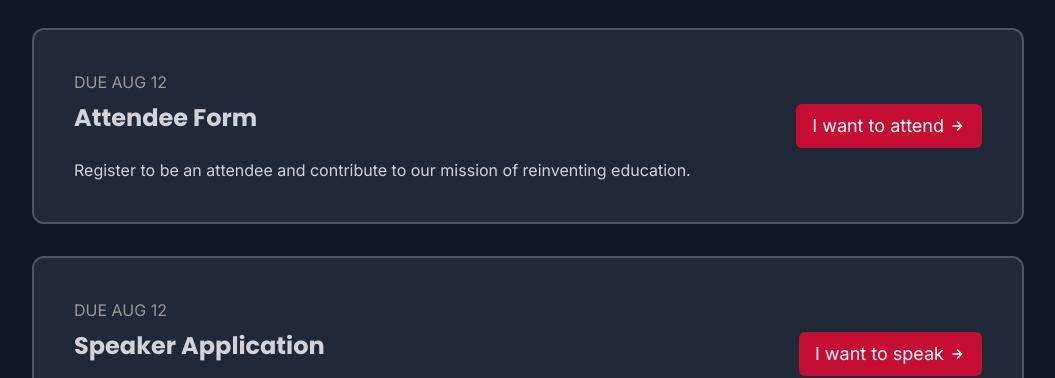
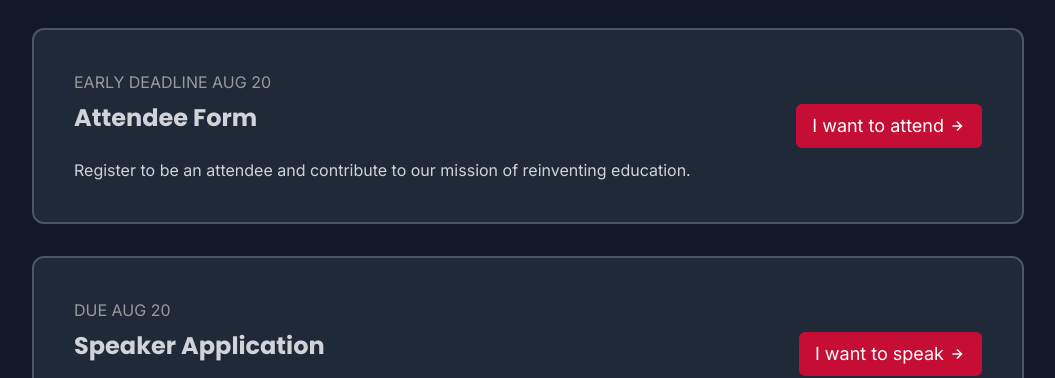
Before and after one commit to jeffrey-zang/attend.tedxcolumbialakeyouth.com, a Next.js app: page / in a window 1280 px wide. Shown: the part 128-506 px from the top of the page, without its empty margins (112-1167 px from the left). Built offline with nearby package versions, Linux system fonts and the light colour scheme.

Commit message:
deadline is aug 20

```diff
--- a/pages/index.jsx
+++ b/pages/index.jsx
@@ -10,7 +10,7 @@ export default function Home() {
       <div onClick={() => router.push('/register/attendee')} className='p-10 container cursor-pointer opacity-100 hover:opacity-75 transition-opacity'>
         <div className='flex justify-between items-center md:flex-row flex-col'>
           <div>
-            <p className='text-dimmed'>DUE AUG 12</p>
+            <p className='text-dimmed'>EARLY DEADLINE AUG 20</p>
             <h1 className='text-2xl mt-2'>Attendee Form</h1>
             <p className='mt-6'>Register to be an attendee and contribute to our mission of reinventing education.</p>
           </div>
@@ -24,7 +24,7 @@ export default function Home() {
       <div onClick={() => router.push('/register/speaker')} className='p-10 container cursor-pointer opacity-100 hover:opacity-75 transition-opacity mt-8'>
         <div className='flex justify-between items-center md:flex-row flex-col'>
           <div>
-            <p className='text-dimmed'>DUE AUG 12</p>
+            <p className='text-dimmed'>DUE AUG 20</p>
             <h1 className='text-2xl mt-2'>Speaker Application</h1>
             <p className='mt-6'>Make a direct impact on the youth thinkers and innovators of the future.</p>
           </div>
--- a/pages/register/attendee.jsx
+++ b/pages/register/attendee.jsx
@@ -107,7 +107,7 @@ export default function Attendee() {
       <div className='container p-8'>
         <h1 className='text-2xl mt-2'>Attendee Registration</h1>
         <p className='mt-2 text-dimmed'>
-          Register to be an attendee and contribute to our mission of reinventing education. This form is due on August 12, 2023, at 11:59 PM EST. Submissions after that point will not be considered. Please note that as a TED<sup>x</sup> Youth event, most attendees at TED<sup>x</sup>Columbia Lake Youth will be students and youth.
+          Register to be an attendee and contribute to our mission of reinventing education. This form is due on August 20, 2023, at 11:59 PM EST. Submissions after that point will not be considered. Please note that as a TED<sup>x</sup> Youth event, most attendees at TED<sup>x</sup>Columbia Lake Youth will be students and youth.
           <br/><br/>
           This form does not autosave, so we recommend that you write your responses in a separate document and copy them over when you are ready to submit.<br/>
           Looking for the <Link className='text-red' href='/register/speaker'>speaker application?</Link>
```
